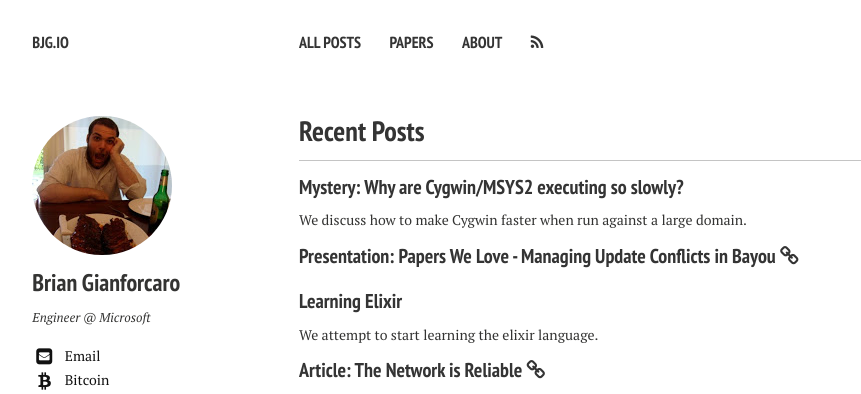
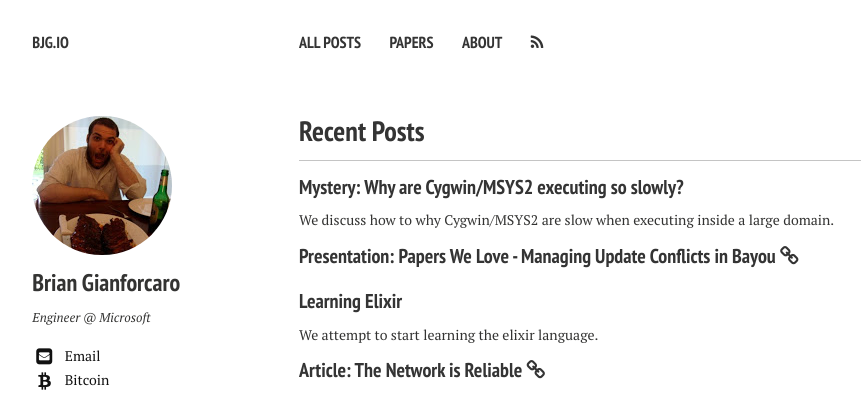
Before and after one commit to bgianfo/bgianfo.github.io, a Jekyll site: the page built from index.md, in a window 1280 px wide. Shown: the top 394 px of the page, without its empty margins (21-882 px from the left). Built offline with Jekyll 4.4.1, drawn with Linux system fonts in a browser that asks for light colours; nearby versions of some CDN libraries.

Commit message:
Fix wording of description

```diff
--- a/_posts/2015-03-16-cygwin-ad.md
+++ b/_posts/2015-03-16-cygwin-ad.md
@@ -1,7 +1,7 @@
 ---
 layout: post
 title: "Mystery: Why are Cygwin/MSYS2 executing so slowly?"
-excerpt: "We discuss how to make Cygwin faster when run against a large domain."
+excerpt: "We discuss how to why Cygwin/MSYS2 are slow when executing inside a large domain."
 tags: ["windows", "Cygwin"]
 category: guide
 comments: true
```
